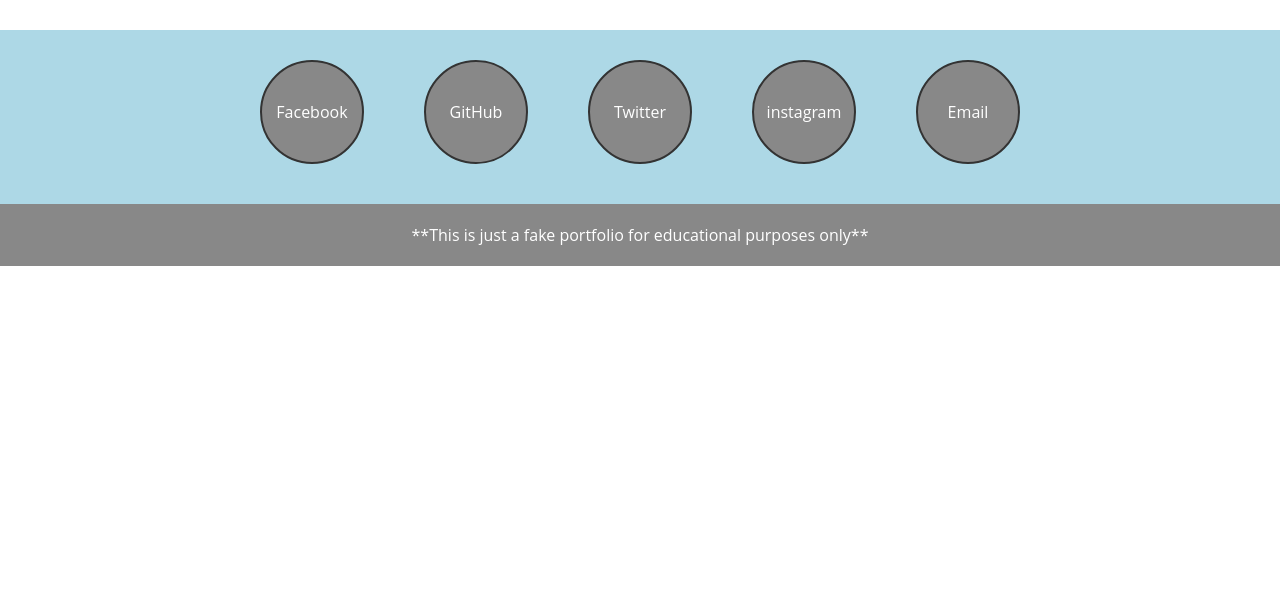
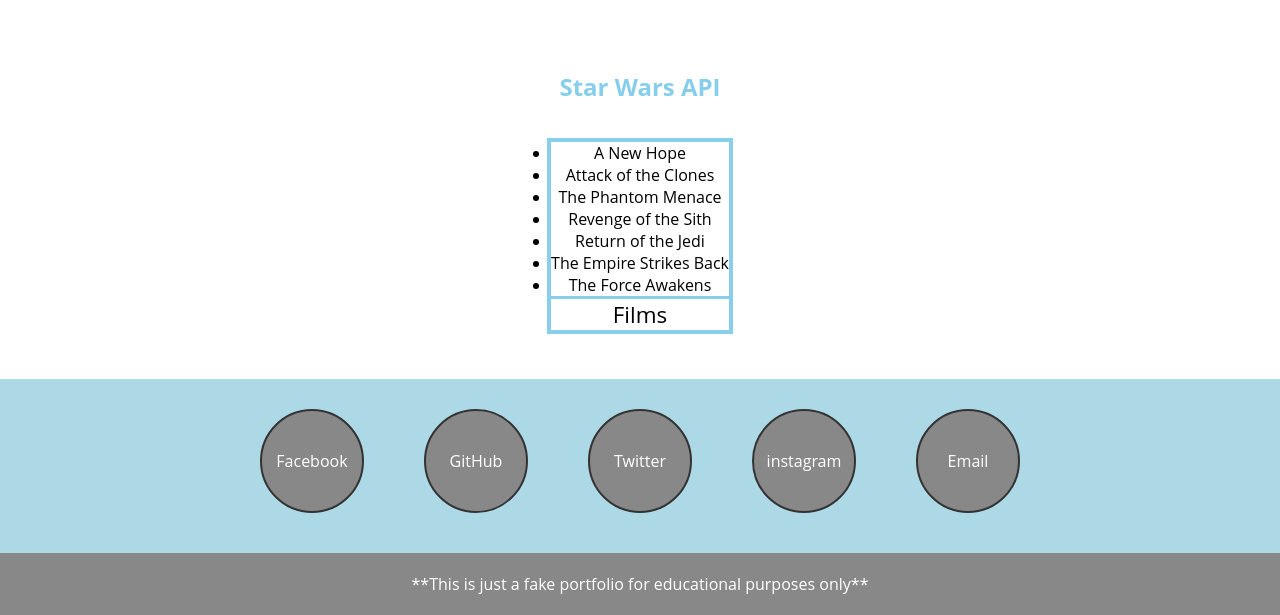
Before and after one commit to Aaron9595/Portfolio, a plain HTML site: page index.html in a window 1280 px wide. Shown: the part 1145-1760 px from the top of the page. Before the commit the page ends 1411 px from the top, so only its background shows below. Drawn offline with Linux system fonts and the light colour scheme.

Commit message:
Added section for Star wars

```diff
--- a/index.html
+++ b/index.html
@@ -20,6 +20,7 @@
   <section id="projects">
     <h2 class="project-h2">These are some of my projects...</h2>
     <section id="projects-section">
+
       <a href="#" class="project-tile">
       <img class="project-photo" src="https://scontent-dfw5-1.cdninstagram.com/vp/c8f3220fe78d29b61b9b8ba4e4dba1fd/5C194F45/t51.2885-19/s150x150/25022753_1055885961221311_1041058785029783552_n.jpg" alt="project">
       <div class="project-title">Photography</div>
@@ -34,6 +35,20 @@
       <img class="project-photo" src="https://png.icons8.com/windows/1600/codepen.png" alt="project">
       <div class="project-title">Code pen</div>
       </a>
+    </section>
+  </section>
+
+  <section id="projects">
+    <h2 class="project-h2">Star Wars API</h2>
+    <section id="projects-section">
+
+      <div class="project-tile">
+      <ul id="film-list">
+
+      </ul>
+      <div class="project-title">Films</div>
+      </div>
+
     </section>
   </section>
 
--- a/main.js
+++ b/main.js
@@ -1,9 +1,14 @@
 
 import { films } from '/assets/films.js'
-import { people } from '/assets/people.js'
-import { planets } from '/assets/planets.js'
-import { starships } from '/assets/starships.js'
-import { vehicles } from '/assets/vehicles.js'
-import { species } from '/assets/species.js'
+//import { people } from '/assets/people.js'
+//import { planets } from '/assets/planets.js'
+//import { starships } from '/assets/starships.js'
 
-console.log(people)
+let filmList = document.querySelector('#film-list')
+
+films.forEach((film) => {
+    let listItem = document.createElement('li')
+    listItem.textContent = film.title
+    filmList.appendChild(listItem)
+    console.log(film.title)
+})
```
